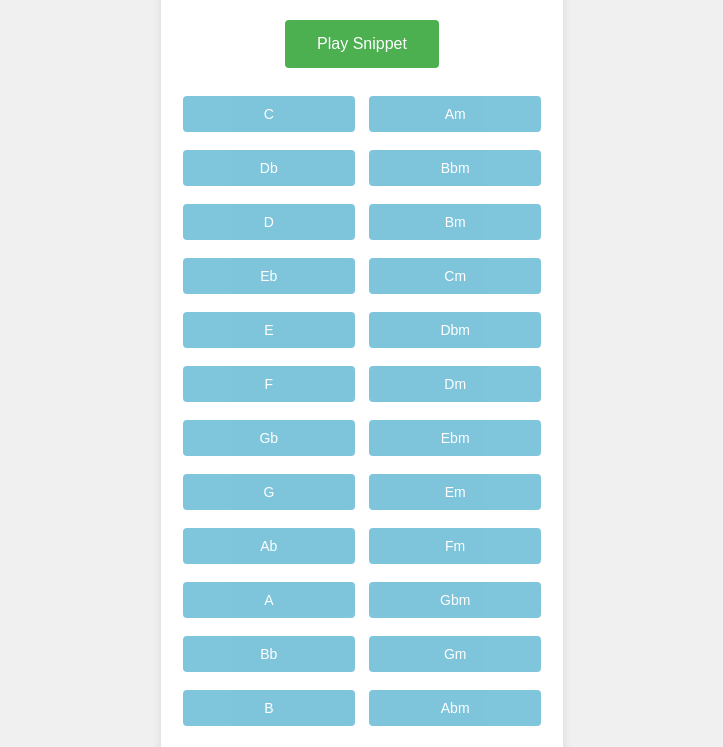
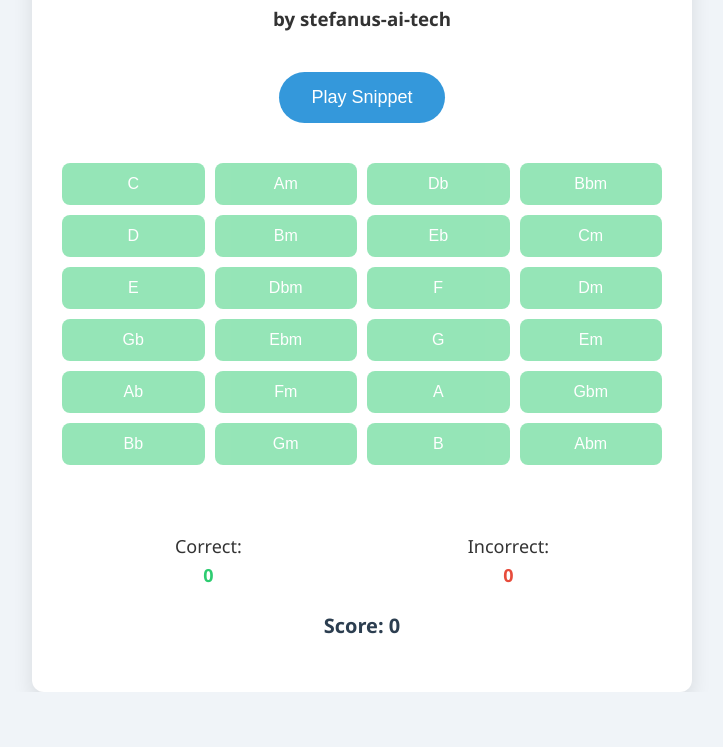
Before and after one commit to stefanus-ai-tech/PerfectPitchSong, a plain HTML site: page index.html in a window 1280 px wide. Shown: the part 147-894 px from the top of the page, without its empty margins (278-1001 px from the left). After the commit the page ends 839 px from the top, so only its background shows below. Drawn offline with Linux system fonts and the light colour scheme.

Commit message:
Update styles.css

```diff
--- a/styles.css
+++ b/styles.css
@@ -1,5 +1,5 @@
 body {
-  font-family: Arial, sans-serif;
+  font-family: 'Segoe UI', Tahoma, Geneva, Verdana, sans-serif;
   line-height: 1.6;
   margin: 0;
   padding: 0;
@@ -7,62 +7,104 @@ body {
   justify-content: center;
   align-items: center;
   min-height: 100vh;
-  background-color: #f0f0f0;
+  background-color: #f0f4f8;
+  color: #333;
 }
 
 .container {
   background-color: white;
-  border-radius: 8px;
-  padding: 20px;
-  box-shadow: 0 0 10px rgba(0, 0, 0, 0.1);
+  border-radius: 12px;
+  padding: 30px;
+  box-shadow: 0 10px 20px rgba(0, 0, 0, 0.1);
   text-align: center;
+  max-width: 600px;
+  width: 90%;
 }
 
 h1 {
-  color: #333;
+  color: #2c3e50;
+  margin-bottom: 30px;
+  font-size: 2.5em;
 }
 
 #play-button {
-  background-color: #4caf50;
+  background-color: #3498db;
   border: none;
   color: white;
   padding: 15px 32px;
   text-align: center;
   text-decoration: none;
   display: inline-block;
-  font-size: 16px;
-  margin: 4px 2px;
+  font-size: 18px;
+  margin: 20px 0;
   cursor: pointer;
-  border-radius: 4px;
+  border-radius: 50px;
+  transition: background-color 0.3s ease;
+}
+
+#play-button:hover {
+  background-color: #2980b9;
 }
 
 #key-choices {
   display: grid;
-  grid-template-columns: repeat(2, 1fr);
+  grid-template-columns: repeat(4, 1fr);
   gap: 10px;
   margin-top: 20px;
 }
 
 .key-button {
-  background-color: #008cba;
+  background-color: #2ecc71;
   border: none;
   color: white;
-  padding: 10px 20px;
+  padding: 12px;
   text-align: center;
   text-decoration: none;
   display: inline-block;
-  font-size: 14px;
-  margin: 4px 2px;
+  font-size: 16px;
   cursor: pointer;
-  border-radius: 4px;
+  border-radius: 8px;
+  transition: background-color 0.3s ease, transform 0.1s ease;
+}
+
+.key-button:hover {
+  background-color: #27ae60;
+  transform: scale(1.05);
 }
 
 #feedback {
   font-weight: bold;
   margin-top: 20px;
+  font-size: 18px;
+  min-height: 27px;
 }
 
 #score {
   margin-top: 20px;
+  font-size: 20px;
+  font-weight: bold;
+  color: #2c3e50;
+}
+
+.score-container {
+  display: flex;
+  justify-content: space-around;
+  margin-top: 20px;
   font-size: 18px;
 }
+
+.score-item {
+  display: flex;
+  flex-direction: column;
+  align-items: center;
+}
+
+#correct-count {
+  color: #2ecc71;
+  font-weight: bold;
+}
+
+#incorrect-count {
+  color: #e74c3c;
+  font-weight: bold;
+}
```
